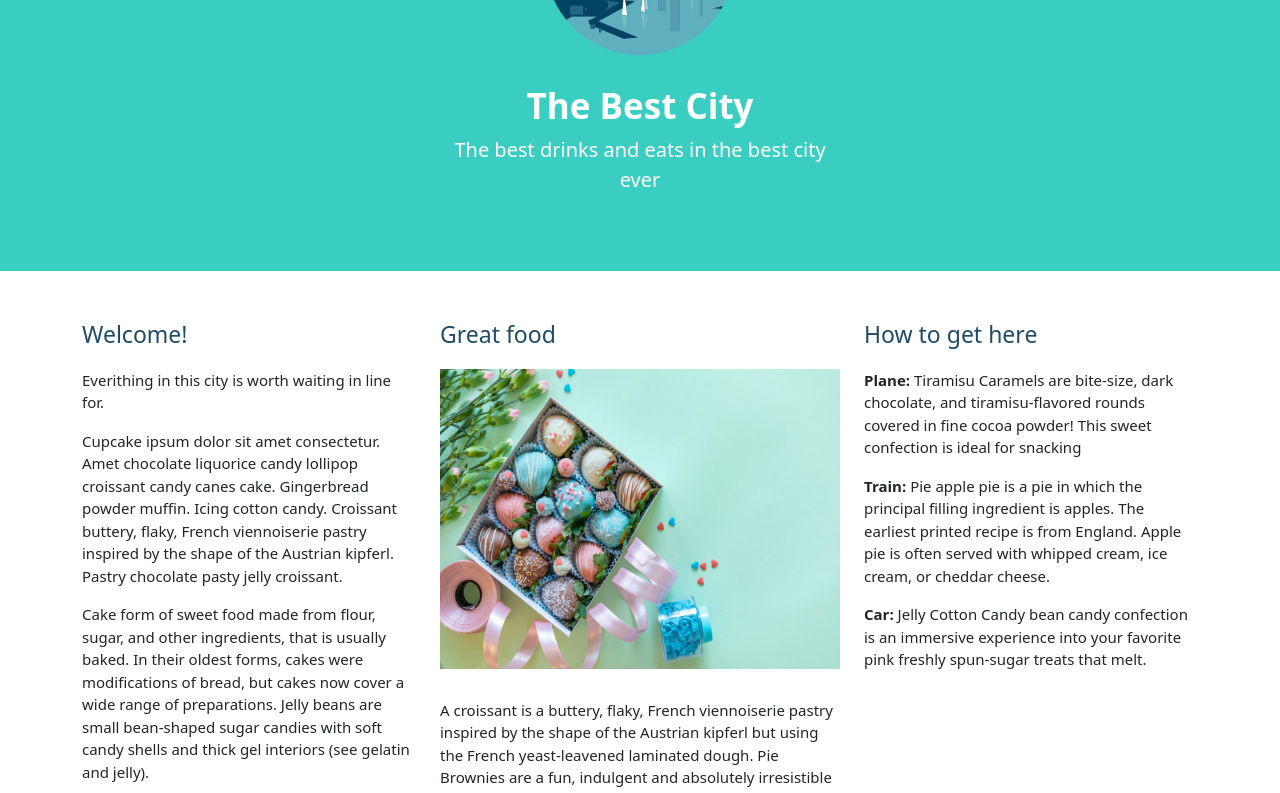
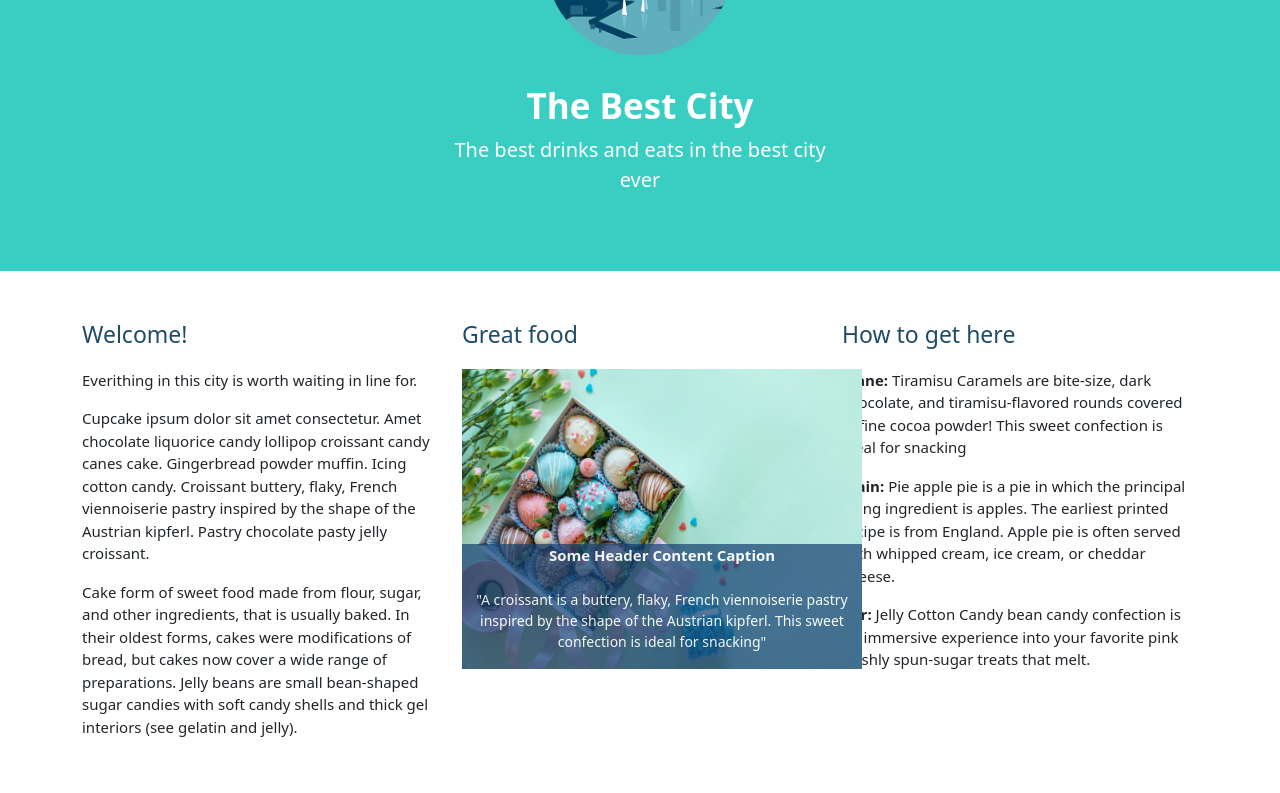
Before and after one commit to AlondraCordoba/diagnosticExamDWI, a React (Create React App) app: page / in a window 1280 px wide. Shown: the part 300-1093 px from the top of the page. Built offline with nearby package versions, Linux system fonts and the light colour scheme.

Commit message:
5th commit

```diff
--- a/src/App.css
+++ b/src/App.css
@@ -71,3 +71,24 @@ h3{color: #1F4B66; font-size: 23px !important;}
   font-size: 15px;
   background-color: rgb(217,228,234);
 }
+.imgcaption{
+  position: relative;
+  width: 285px;
+  height: 175px;
+}
+.imgcaption p{
+  position: absolute;
+  height: 125px;
+  width: 400px;
+  bottom: 0 !important;
+  left: 0px;
+  top: 100%;
+  color: #ffffff;
+  background: rgba(25,68,116,.8);
+  text-align: center;
+  opacity: 0.9;
+  font-size: 14px !important;
+}
+.imgcaption p b{
+  font-size: 15px !important;
+}
--- a/src/App.js
+++ b/src/App.js
@@ -51,7 +51,12 @@ function App() {
           </Col>
           <Col className="text1">
            <h3>Great food</h3>
-           <img src={imgdess} className="imgdesse" />
+           <div className="imgcaption">
+            <img src={imgdess} className="imgdesse" />
+              <div className="imgtext">
+                <p>  <b>Some Header Content Caption <br></br><br></br></b> "A croissant is a buttery, flaky, French viennoiserie pastry inspired by the shape of the Austrian kipferl. This sweet confection is ideal for snacking"</p>
+              </div>
+           </div>
            <p>A croissant is a buttery, flaky, French viennoiserie pastry inspired by the shape of the Austrian kipferl but using the French yeast-leavened laminated dough. Pie Brownies are a fun, indulgent and absolutely irresistible recipe!</p>
           </Col>
           <Col className="text1">
```
